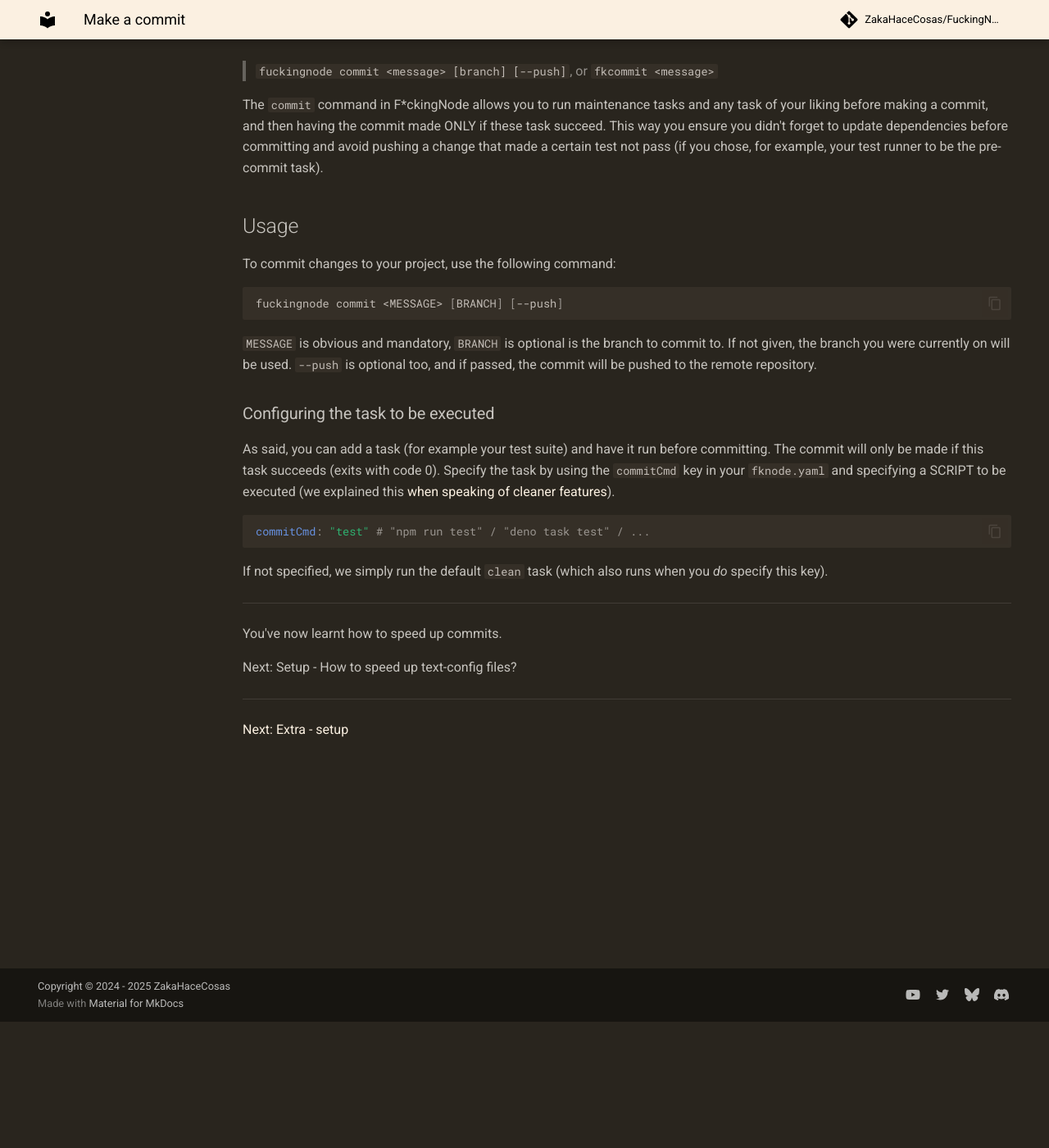
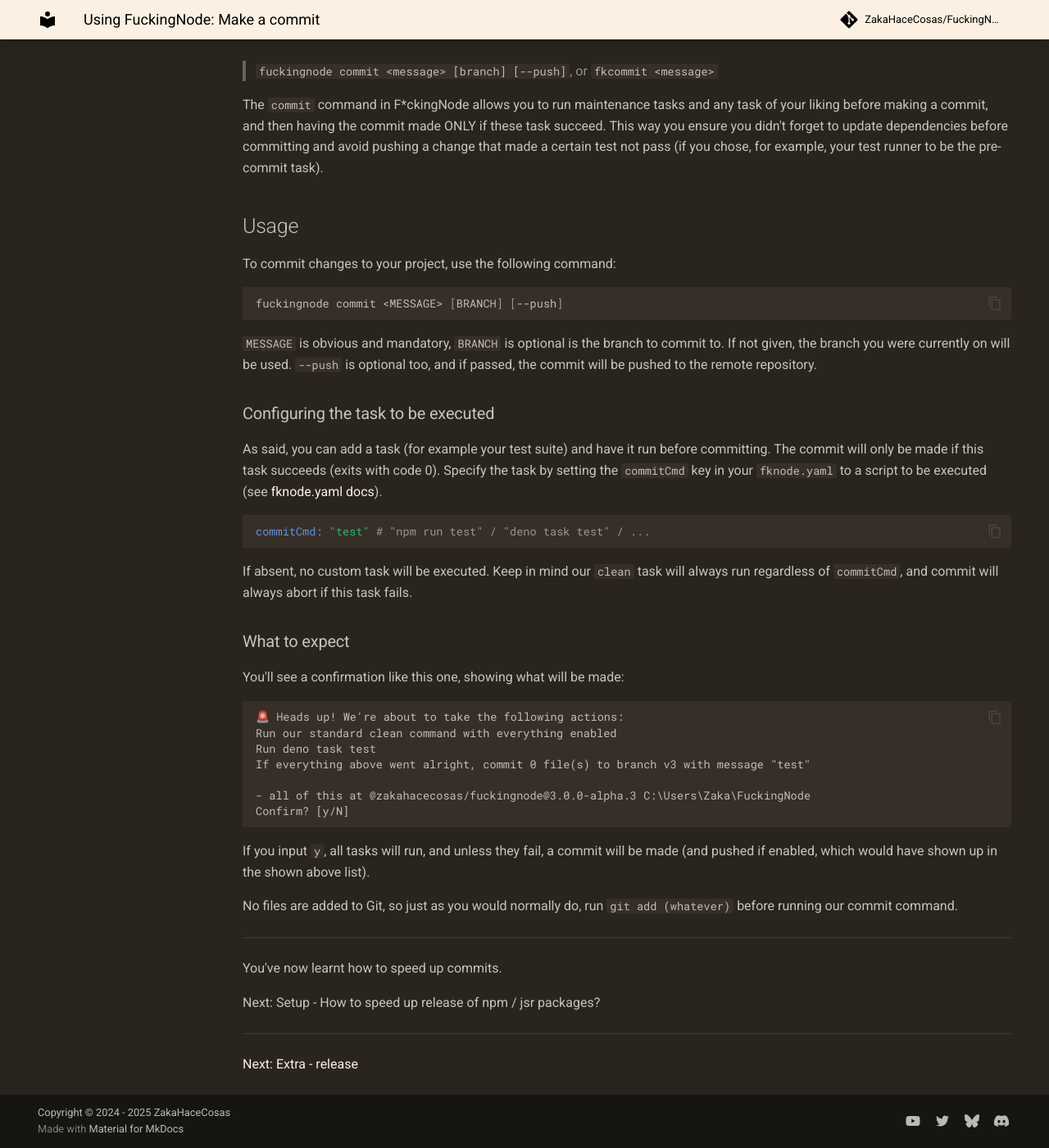
Before and after one commit to ZakaHaceCosas/FuckingNode, an MkDocs documentation site: the page built from docs/manual/commit.md, in a window 1280 px wide and 1400 px high, scrolled down 154 px. Shown: the whole window at 82% size. Built offline with MkDocs 1.6.1 and Material for MkDocs 9.7.7, drawn with Linux system fonts in a browser that asks for light colours; comment, search, counter and statistics services are not loaded.

Commit message:
(v3) update docs (6/n)

````diff
--- a/docs/manual/commit.md
+++ b/docs/manual/commit.md
@@ -1,4 +1,4 @@
-# Make a commit
+# Using FuckingNode: Make a commit
 
 > `fuckingnode commit <message> [branch] [--push]`, or `fkcommit <message>`
 
@@ -16,20 +16,38 @@
 
 ### Configuring the task to be executed
 
-As said, you can add a task (for example your test suite) and have it run before committing. The commit will only be made if this task succeeds (exits with code 0). Specify the task by using the `commitCmd` key in your `fknode.yaml` and specifying a SCRIPT to be executed (we explained this [when speaking of cleaner features](usage.md#linting-your-code---lint)).
+As said, you can add a task (for example your test suite) and have it run before committing. The commit will only be made if this task succeeds (exits with code 0). Specify the task by setting the `commitCmd` key in your `fknode.yaml` to a script to be executed (see [fknode.yaml docs](fknode-yaml.md)).
 
 ```yaml
 commitCmd: "test" # "npm run test" / "deno task test" / ...
 ```
 
-If not specified, we simply run the default `clean` task (which also runs when you _do_ specify this key).
+If absent, no custom task will be executed. Keep in mind our `clean` task will always run regardless of `commitCmd`, and commit will always abort if this task fails.
+
+### What to expect
+
+You'll see a confirmation like this one, showing what will be made:
+
+```txt
+🚨 Heads up! We're about to take the following actions:
+Run our standard clean command with everything enabled
+Run deno task test
+If everything above went alright, commit 0 file(s) to branch v3 with message "test"
+
+- all of this at @zakahacecosas/fuckingnode@3.0.0-alpha.3 C:\Users\Zaka\FuckingNode
+Confirm? [y/N]
+```
+
+If you input `y`, all tasks will run, and unless they fail, a commit will be made (and pushed if enabled, which would have shown up in the shown above list).
+
+No files are added to Git, so just as you would normally do, run `git add (whatever)` before running our commit command.
 
 ---
 
 You've now learnt how to speed up commits.
 
-Next: Setup - How to speed up text-config files?
+Next: Setup - How to speed up release of npm / jsr packages?
 
 ---
 
-[Next: Extra - setup](setup.md)
+[Next: Extra - release](release.md)
--- a/mkdocs.yml
+++ b/mkdocs.yml
@@ -20,6 +20,8 @@
           - Individual project configuration: "manual/fknode-yaml.md"
           - Extra - Kickstart: "manual/kickstart.md"
           - Extra - Commit: "manual/stats.md"
+          - Extra - Release: "manual/release.md"
+          - Extra - Setup: "manual/setup.md"
           - Extra - Stats: "manual/stats.md"
           - Learn - Cross-runtime support: "learn/cross-runtime.md"
           - "What's next?": "manual/whats-next.md"
````
Also changed, not shown: docs/manual/index.md (+2 -0 lines), docs/manual/release.md (added, +55 -0 lines), 2 other files.
